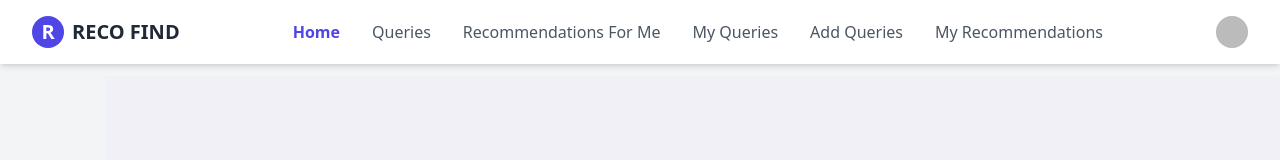
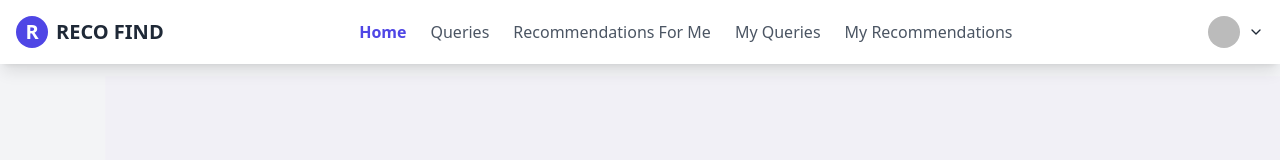
Before and after one commit to mdrakib02/Reco-Finder, a React (Vite) app: page / in a window 1280 px wide. Shown: the top 160 px of the page. Built offline with nearby package versions, Linux system fonts and the light colour scheme; no server answers; sample sign-in values are in the browser's storage.

Commit message:
update Navbar

```diff
--- a/src/Components/NAvBAr.jsx
+++ b/src/Components/NAvBAr.jsx
@@ -1,246 +1,229 @@
-import React, { useContext, useState } from "react";
-import { NavLink } from "react-router-dom";
-import { Menu, X, Search, LogIn, LogOut, User, UserPlus } from "lucide-react";
+import React, { useContext, useState, useEffect, useRef } from "react";
+import { NavLink, useLocation } from "react-router-dom";
+import { Menu, X, LogIn, LogOut, User, ChevronDown } from "lucide-react";
 import { motion, AnimatePresence } from "framer-motion";
 import { AuthContext } from "../Provider/AuthProvider";
-import { button, div, img } from "framer-motion/client";
 import toast from "react-hot-toast";
 
-// Individual NavLink component
-const StyledNavLink = ({ to, children, className }) => (
+const StyledNavLink = ({ to, children, onClick, className }) => (
   <NavLink
     to={to}
+    onClick={onClick}
     className={({ isActive }) => `
-      text-gray-600 hover:text-indigo-600 transition-colors duration-200
+      text-gray-600 hover:text-indigo-600 transition-all duration-200
       ${isActive ? "text-indigo-600 font-semibold" : ""}
       ${className || ""}
     `}
   >
-    <motion.div whileHover={{ scale: 1.1 }} whileTap={{ scale: 0.95 }}>
+    <motion.div whileHover={{ scale: 1.05 }} whileTap={{ scale: 0.95 }}>
       {children}
     </motion.div>
   </NavLink>
 );
 
-// Mobile NavLink component
-const MobileNavLink = ({ to, children }) => (
+const MobileNavLink = ({ to, children, onClick }) => (
   <NavLink
     to={to}
+    onClick={onClick}
     className={({ isActive }) => `
-      block px-3 py-2 rounded-md text-base font-medium
-      ${
-        isActive
-          ? "text-indigo-600 bg-indigo-50"
-          : "text-gray-700 hover:text-indigo-600 hover:bg-gray-50"
-      }
+      block px-4 py-2 rounded-lg text-base font-medium transition-all duration-200
+      ${isActive ? "bg-indigo-50 text-indigo-600" : "hover:bg-gray-50"}
     `}
   >
-    <motion.div
-      variants={{
-        closed: { opacity: 0, x: -10 },
-        open: { opacity: 1, x: 0 },
-      }}
-    >
     {children}
-    </motion.div>
   </NavLink>
 );
 
+const UserMenu = ({ user, handleLogOut, isOpen, setIsOpen }) => {
+  const menuRef = useRef(null);
+
+  useEffect(() => {
+    const handleClickOutside = (event) => {
+      if (menuRef.current && !menuRef.current.contains(event.target)) {
+        setIsOpen(false);
+      }
+    };
+
+    document.addEventListener('mousedown', handleClickOutside);
+    return () => document.removeEventListener('mousedown', handleClickOutside);
+  }, [setIsOpen]);
+
+  return (
+    <div className="relative" ref={menuRef}>
+      <button
+        onClick={() => setIsOpen(!isOpen)}
+        className="flex items-center gap-2 focus:outline-none"
+      >
+        <div className="h-8 w-8 rounded-full overflow-hidden">
+          <img
+            src={user.photoURL}
+            alt=""
+            className="w-full h-full object-cover"
+            referrerPolicy="no-referrer"
+          />
+        </div>
+        <ChevronDown className={`w-4 h-4 transition-transform duration-200 ${isOpen ? 'rotate-180' : ''}`} />
+      </button>
+
+      <AnimatePresence>
+        {isOpen && (
+          <motion.div
+            initial={{ opacity: 0, y: -10 }}
+            animate={{ opacity: 1, y: 0 }}
+            exit={{ opacity: 0, y: -10 }}
+            className="absolute right-0 mt-2 w-48 bg-white rounded-lg shadow-lg py-1 z-50"
+          >
+            <div className="px-4 py-2 border-b">
+              <p className="text-sm font-medium text-gray-900">{user.displayName}</p>
+              <p className="text-sm text-gray-500 truncate">{user.email}</p>
+            </div>
+
+            <NavLink
+              to="/profile"
+              className="block px-4 py-2 text-sm text-gray-700 hover:bg-gray-50"
+              onClick={() => setIsOpen(false)}
+            >
+              Profile Settings
+            </NavLink>
+
+            <button
+              onClick={() => {
+                handleLogOut();
+                setIsOpen(false);
+              }}
+              className="w-full text-left px-4 py-2 text-sm text-gray-700 hover:bg-gray-50"
+            >
+              Logout
+            </button>
+          </motion.div>
+        )}
+      </AnimatePresence>
+    </div>
+  );
+};
+
 export default function NavBar() {
-  const [isOpen, setIsOpen] = useState(false);
-  const [isMenuOpen, setIsMenuOpen] = useState(false);
+  const [isMobileMenuOpen, setIsMobileMenuOpen] = useState(false);
+  const [isUserMenuOpen, setIsUserMenuOpen] = useState(false);
   const { user, logOut } = useContext(AuthContext);
-  const menuVariants = {
-    closed: {
-      opacity: 0,
-      y: -20,
-      transition: { duration: 0.2 },
-    },
-    open: {
-      opacity: 1,
-      y: 0,
-      transition: {
-        duration: 0.3,
-        staggerChildren: 0.1,
-        delayChildren: 0.2,
-      },
-    },
+  const location = useLocation();
+
+  useEffect(() => {
+    setIsMobileMenuOpen(false);
+    setIsUserMenuOpen(false);
+  }, [location]);
+
+  const handleLogOut = async () => {
+    try {
+      await logOut();
+      toast.success('Logout Successful');
+    } catch (err) {
+      console.log(err);
+      toast.error(err?.message);
+    }
   };
-const handleLogOut =async()=>{
 
-  try {
-    await logOut()
-
-    toast.success('Logout Successful')
-
-  } catch (err) {
-    console.log(err)
-    toast.error(err?.message)
-  }
-}
   return (
     <motion.nav
       initial={{ y: -100 }}
       animate={{ y: 0 }}
-      transition={{ duration: 0.5 }}
-      className="sticky top-0 z-50 bg-white shadow-md"
+      className="sticky top-0 z-50 bg-white shadow-lg"
     >
-      <div className="container mx-auto px-4 sm:px-6 lg:px-8">
+      <div className="container mx-auto px-4">
         <div className="flex items-center justify-between h-16">
-          {/* Logo */}
-          <StyledNavLink  to="/">
+          <StyledNavLink to="/">
             <motion.div
-              className="flex-shrink-0 flex items-center"
+              className="flex items-center gap-2"
               whileHover={{ scale: 1.05 }}
               whileTap={{ scale: 0.95 }}
             >
               <div className="h-8 w-8 bg-indigo-600 rounded-full flex items-center justify-center">
                 <span className="text-white font-bold text-xl">R</span>
               </div>
-              <span className="ml-2 text-xl font-bold text-gray-800">
+              <span className="text-xl font-bold text-gray-800">
                 RECO FIND
               </span>
             </motion.div>
           </StyledNavLink>
 
-          {/* Desktop Navigation */}
-          <div className="hidden md:flex items-center space-x-8">
+          <div className="hidden md:flex items-center gap-6">
             <StyledNavLink to="/">Home</StyledNavLink>
             <StyledNavLink to="/queries">Queries</StyledNavLink>
+
+            {user ? (
+              <>
                 <StyledNavLink to="/recommendationsfor-me">
                   Recommendations For Me
                 </StyledNavLink>
-            <StyledNavLink to="/my-queries">My Queries</StyledNavLink>
-            <StyledNavLink to="/add-queries">Add Queries</StyledNavLink>
+                <StyledNavLink to="/my-queries">
+                  My Queries
+                </StyledNavLink>
                 <StyledNavLink to="/my-recomandation">
                   My Recommendations
                 </StyledNavLink>
+              </>
+            ) : (
+              <StyledNavLink to="/login">Login</StyledNavLink>
+            )}
           </div>
 
-          {/* User Menu */}
-          <div className="relative">
-            <motion.button
-              whileHover={{ scale: 1.1 }}
-              whileTap={{ scale: 0.95 }}
-              onClick={() => setIsMenuOpen(!isMenuOpen)}
-              className="flex items-center space-x-2 focus:outline-none"
+          <div className="flex items-center gap-4">
+            {user ? (
+              <UserMenu
+                user={user}
+                handleLogOut={handleLogOut}
+                isOpen={isUserMenuOpen}
+                setIsOpen={setIsUserMenuOpen}
+              />
+            ) : (
+              <StyledNavLink to="/login" className="md:hidden">
+                <User className="w-6 h-6" />
+              </StyledNavLink>
+            )}
+
+            <button
+              onClick={() => setIsMobileMenuOpen(!isMobileMenuOpen)}
+              className="btn btn-ghost btn-sm md:hidden"
             >
-              <div
-                data-tip={user?.displayNAme}
-                className="h-8 tooltip tooltip-bottom w-8 rounded-full bg-indigo-100 flex items-center justify-center hover:bg-indigo-200"
-              >
-                {user ? (
-                  <img referrerPolicy="no-referrer" src={user?.photoURL} alt="" className="rounded-2xl" />
-                ) : (
-                  <User className="h-5 w-5 text-indigo-600" />
-                )}
+              {isMobileMenuOpen ? <X className="w-6 h-6" /> : <Menu className="w-6 h-6" />}
+            </button>
           </div>
-            </motion.button>
-
-            <AnimatePresence>
-              {isMenuOpen && (
-                <motion.div
-                  initial="closed"
-                  animate="open"
-                  exit="closed"
-                  variants={menuVariants}
-                  className="absolute right-0 mt-2 w-48 bg-white rounded-lg shadow-lg py-2 z-50"
-                >
-                  {user ? (
-                    <button onClick={handleLogOut}>
-                      <StyledNavLink  to="/" className="block w-full">
-                        <motion.div
-                          variants={{
-                            closed: { opacity: 0, x: -10 },
-                            open: { opacity: 1, x: 0 },
-                          }}
-                          whileHover={{
-                            backgroundColor: "#EEF2FF",
-                            color: "#4F46E5",
-                          }}
-                          className="px-4 py-2 text-left text-gray-600 flex items-center"
-                        >
-                          <LogOut className="h-5 w-5 mr-2" />
-                          <span>Log Out</span>
-                        </motion.div>
-                      </StyledNavLink>
-                    </button>
-                  ) : (
-                    <div>
-                      <StyledNavLink to="/login" className="block w-full">
-                        <motion.div
-                          variants={{
-                            closed: { opacity: 0, x: -10 },
-                            open: { opacity: 1, x: 0 },
-                          }}
-                          whileHover={{
-                            backgroundColor: "#EEF2FF",
-                            color: "#4F46E5",
-                          }}
-                          className="px-4 py-2 text-left text-gray-600 flex items-center"
-                        >
-                          <LogIn className="h-5 w-5 mr-2" />
-                          <span>Login</span>
-                        </motion.div>
-                      </StyledNavLink>
-                      <StyledNavLink to="/register" className="block w-full">
-                        <motion.div
-                          variants={{
-                            closed: { opacity: 0, x: -10 },
-                            open: { opacity: 1, x: 0 },
-                          }}
-                          whileHover={{
-                            backgroundColor: "#EEF2FF",
-                            color: "#4F46E5",
-                          }}
-                          className="px-4 py-2 text-left text-gray-600 flex items-center"
-                        >
-                          <UserPlus className="h-5 w-5 mr-2" />
-                          <span>Sign Up</span>
-                        </motion.div>
-                      </StyledNavLink>
-                    </div>
-                  )}
-                </motion.div>
-              )}
-            </AnimatePresence>
-          </div>
-
-          {/* Mobile menu button */}
-          <motion.button
-            whileHover={{ scale: 1.1 }}
-            whileTap={{ scale: 0.95 }}
-            onClick={() => setIsOpen(!isOpen)}
-            className="md:hidden inline-flex items-center justify-center p-2 rounded-md text-gray-400 hover:text-gray-500 hover:bg-gray-100 focus:outline-none"
-          >
-            {isOpen ? <X className="h-6 w-6" /> : <Menu className="h-6 w-6" />}
-          </motion.button>
         </div>
       </div>
 
-      {/* Mobile menu */}
       <AnimatePresence>
-        {isOpen && (
+        {isMobileMenuOpen && (
           <motion.div
-            initial="closed"
-            animate="open"
-            exit="closed"
-            variants={menuVariants}
-            className="md:hidden"
+            initial={{ opacity: 0, height: 0 }}
+            animate={{ opacity: 1, height: "auto" }}
+            exit={{ opacity: 0, height: 0 }}
+            className="md:hidden overflow-hidden bg-white border-t"
           >
-            <div className="px-2 pt-2 pb-3 space-y-1">
-              <MobileNavLink to="/">Home</MobileNavLink>
-              <MobileNavLink to="/queries">Queries</MobileNavLink>
-              <MobileNavLink to="/recommendationsfor-me">
+            <div className="container mx-auto px-4 py-2 flex flex-col gap-1">
+              <MobileNavLink to="/" onClick={() => setIsMobileMenuOpen(false)}>
+                Home
+              </MobileNavLink>
+              <MobileNavLink to="/queries" onClick={() => setIsMobileMenuOpen(false)}>
+                Queries
+              </MobileNavLink>
+
+              {user ? (
+                <>
+                  <MobileNavLink to="/recommendationsfor-me" onClick={() => setIsMobileMenuOpen(false)}>
                     Recommendations For Me
                   </MobileNavLink>
-              <MobileNavLink to="/my-queries">My Queries</MobileNavLink>
-              <MobileNavLink to="/add-queries">Add Queries</MobileNavLink>
-              <MobileNavLink to="/my-recomandation">
+                  <MobileNavLink to="/my-queries" onClick={() => setIsMobileMenuOpen(false)}>
+                    My Queries
+                  </MobileNavLink>
+                  <MobileNavLink to="/my-recomandation" onClick={() => setIsMobileMenuOpen(false)}>
                     My Recommendations
                   </MobileNavLink>
-
-              {/* Mobile Auth Links */}
+                </>
+              ) : (
+                <MobileNavLink to="/login" onClick={() => setIsMobileMenuOpen(false)}>
+                  Login
+                </MobileNavLink>
+              )}
             </div>
           </motion.div>
         )}
```
Lines whose indentation alone changed are shown as unchanged.
